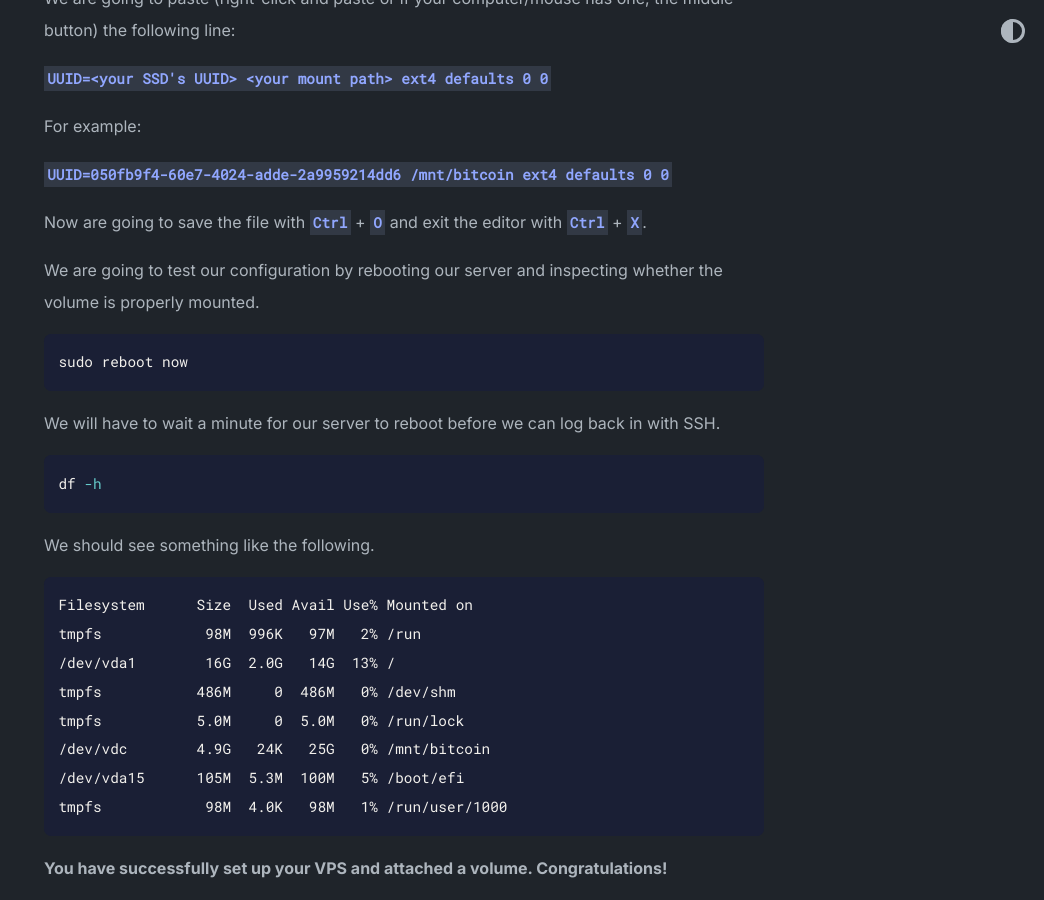
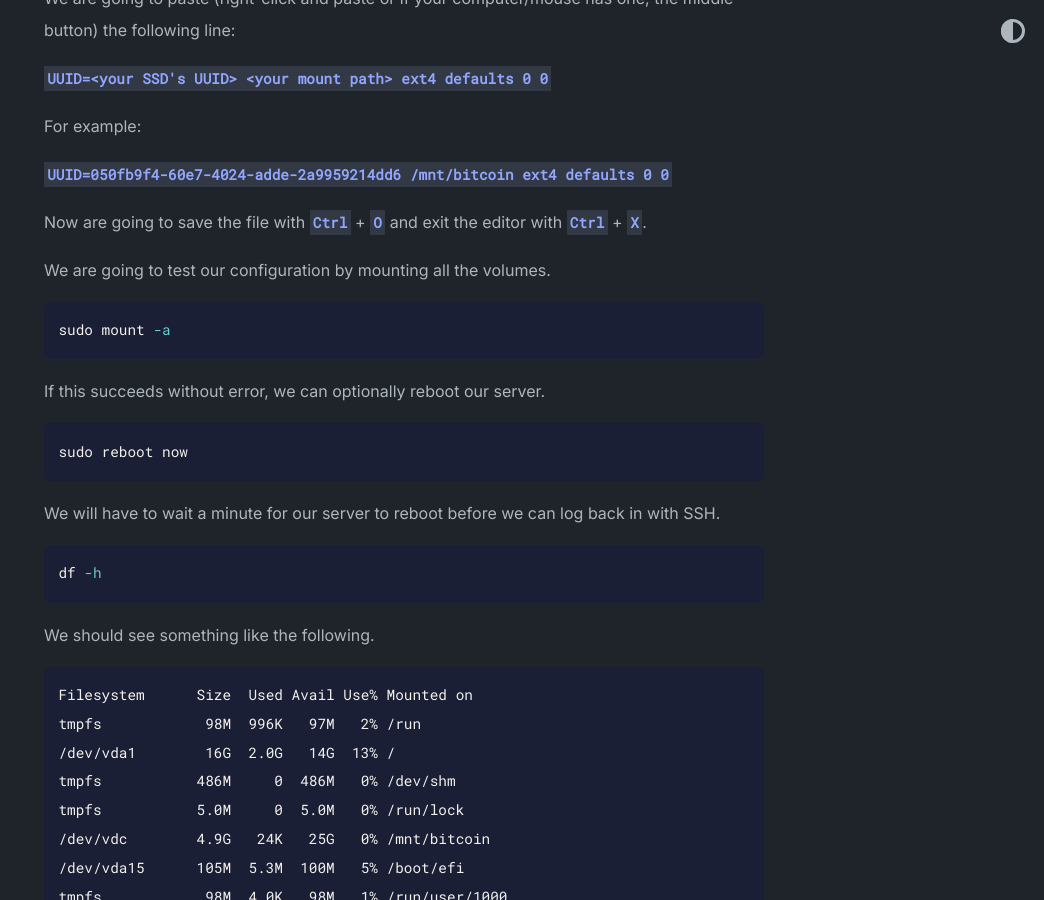
Before and after one commit to VancouverBitdevs/nodeacademy, a Jekyll site: the page built from _posts/2023-05-04-vps.md, in a window 1280 px wide and 900 px high, scrolled down 6087 px. Shown: the whole window, without its empty margins (236-1280 px from the left). Built offline with Jekyll 4.4.1, drawn with Linux system fonts in a browser that asks for light colours; some of the changed text lies outside the part shown.

Commit message:
test mount

````diff
--- a/_posts/2023-05-04-vps.md
+++ b/_posts/2023-05-04-vps.md
@@ -170,7 +170,13 @@ For example:
 
 Now are going to save the file with `Ctrl` + `O` and exit the editor with `Ctrl` + `X`.
 
-We are going to test our configuration by rebooting our server and inspecting whether the volume is properly mounted.
+We are going to test our configuration by mounting all the volumes.
+
+```shell
+sudo mount -a
+```
+
+If this succeeds without error, we can optionally reboot our server.
 
 ```shell
 sudo reboot now
````
